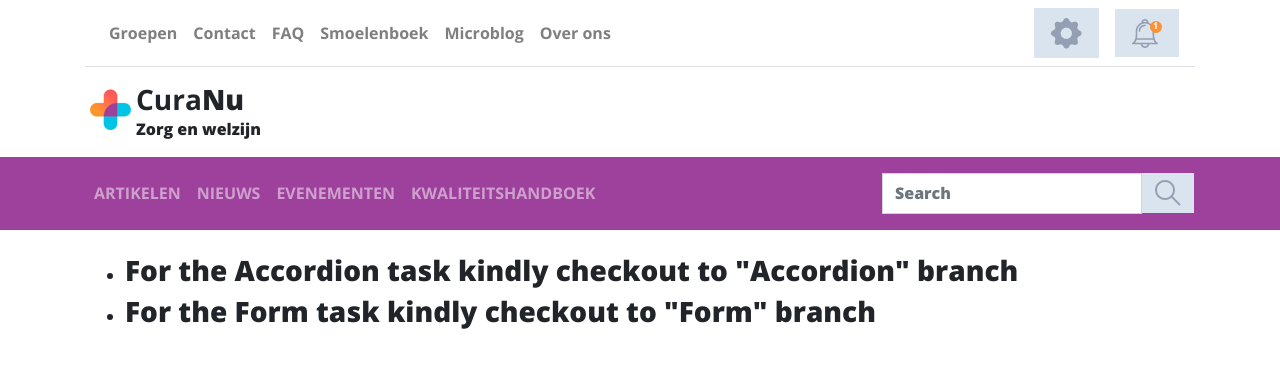
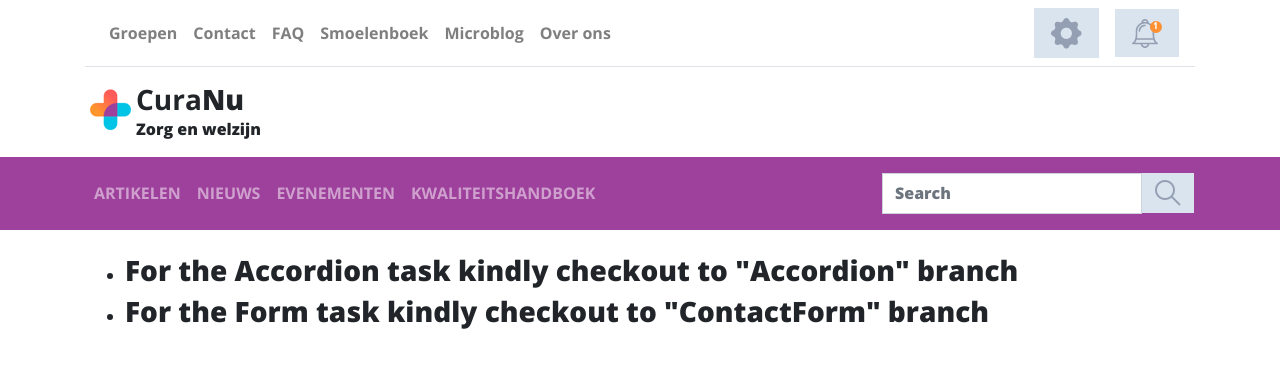
Before and after one commit to beshoyrmansour/youwe_assessment_react, a React (Create React App) app: page / in a window 1280 px wide. Shown: the top 368 px of the page. Built offline with nearby package versions, Linux system fonts and the light colour scheme.

Commit message:
fix from branch name

```diff
--- a/src/App.js
+++ b/src/App.js
@@ -12,7 +12,7 @@ function App() {
             <h3>For the Accordion task kindly checkout to "Accordion" branch</h3>
           </li>
           <li>
-            <h3>For the Form task kindly checkout to "Form" branch</h3>
+            <h3>For the Form task kindly checkout to "ContactForm" branch</h3>
           </li>
         </ul>
       </div>
```
